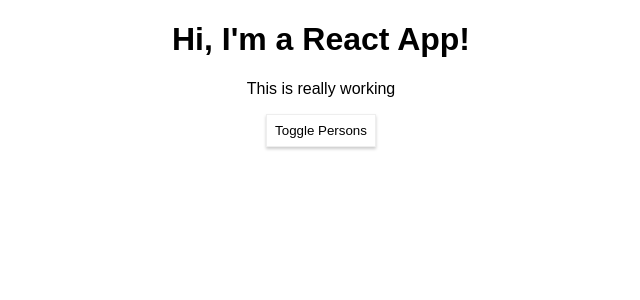
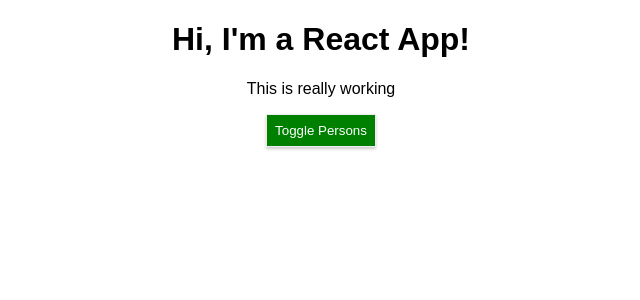
Before and after one commit to AndersonCossul/learning-react, a React (Create React App) app: page / in a window 1280 px wide. Shown: the top 300 px of the page, without its empty margins (319-959 px from the left). Built offline with nearby package versions, Linux system fonts and the light colour scheme.

Commit message:
Changing button background color dinamically.

```diff
--- a/src/App.js
+++ b/src/App.js
@@ -42,12 +42,14 @@
 
   render() {
     const style = {
-      backgroundColor: 'white',
+      backgroundColor: 'green',
+      color: '#fff',
       font: 'inhiret',
       border: '1px solid #eee',
       boxShadow: '0 2px 3px #ccc',
       padding: '8px',
-      cursor: 'pointer'
+      cursor: 'pointer',
+      outline: 'none'
     }
 
     let persons = null
@@ -65,6 +67,8 @@
           })}
         </div>
       )
+
+      style.backgroundColor = 'red'
     }
 
     return (
```
